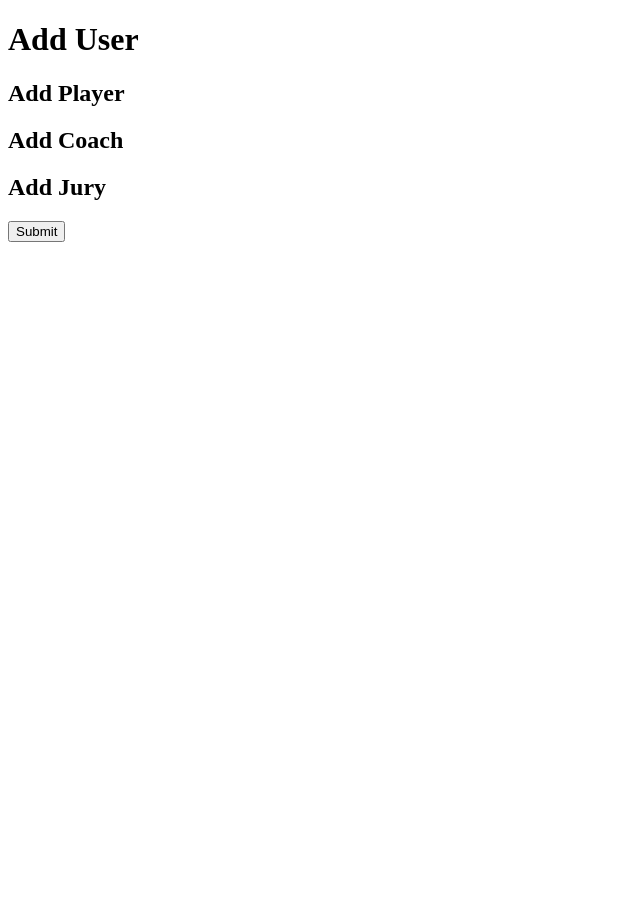
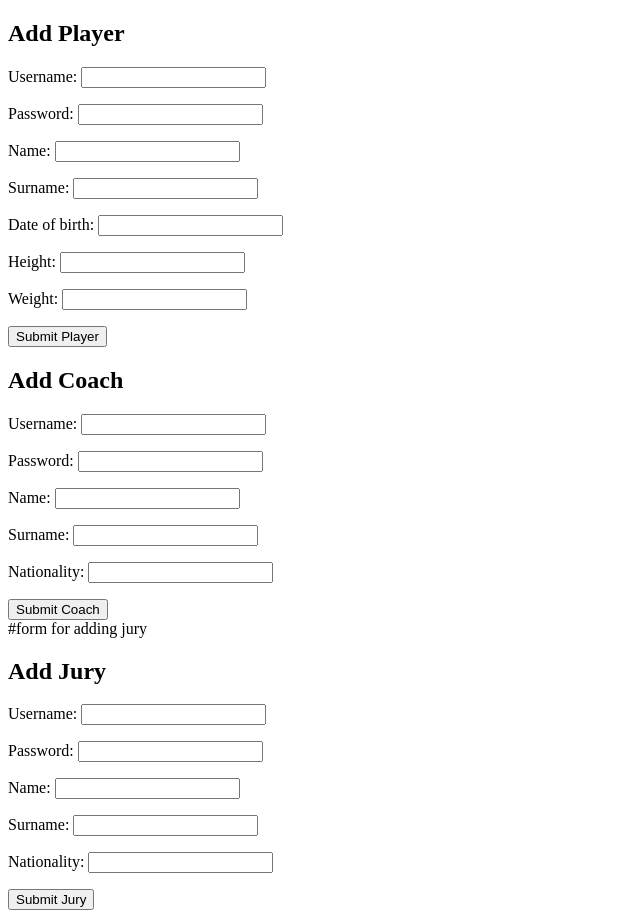
Before and after one commit to iremnuy/Django_DB_Management, a Django app: page /add_user/ in a window 1280 px wide. Shown: the whole page, without its empty margins (0-640 px from the left). Before the commit the page ends 242 px from the top, so only its background shows below. Run offline with Django 5.2, Linux system fonts and the light colour scheme.

Commit message:
user forms for insertion, need error handling

```diff
--- a/src/vb_app/templates/add_user.html
+++ b/src/vb_app/templates/add_user.html
@@ -6,25 +6,24 @@
     <title>Add User</title>
 </head>
 <body>
-    <h1>Add User</h1>
-    <form method="post">
-        {% csrf_token %}
-        <!-- Main User Form -->
-        {{ user_form.as_p }}
-
-        <!-- Player Form -->
         <h2>Add Player</h2>
-        {{ player_form.as_p }}
-
-        <!-- Coach Form -->
+        <form method="post">
+            {% csrf_token %}
+            {{ player_form.as_p }}
+            <button type="submit" name="submit_player">Submit Player</button>
+        </form>
         <h2>Add Coach</h2>
-        {{ coach_form.as_p }}
-
-        <!-- Jury Form -->
+        <form method="post">
+            {% csrf_token %}
+            {{ coach_form.as_p }}
+            <button type="submit" name="submit_coach">Submit Coach</button>
+        </form>
+        #form for adding jury
         <h2>Add Jury</h2>
-        {{ jury_form.as_p }}
-
-        <button type="submit">Submit</button>
-    </form>
+        <form method="post">
+            {% csrf_token %}
+            {{ jury_form.as_p }}
+            <button type="submit" name="submit_jury">Submit Jury</button>
+        </form>
 </body>
 </html>
--- a/src/vb_app/views.py
+++ b/src/vb_app/views.py
@@ -1,6 +1,15 @@
 from django.shortcuts import render, redirect
 from django.contrib.auth import authenticate, login
 from vb_app.queries.authenticate_manager import authenticate_manager
+from .forms import PlayerForm, CoachForm, JuryForm
+from django.db import connection
+
+
+def execute_query(query, params=None):
+    with connection.cursor() as cursor:
+        cursor.execute(query, params)
+        return cursor.fetchall()
+
 
 def login_view(request):
     if request.method == 'POST':
@@ -24,9 +33,65 @@ def dashboard_view(request):
 
 
 def add_user_view(request):
-    # Logic for adding a user
-    return render(request, 'add_user.html')
+    player_form = PlayerForm()
+    coach_form = CoachForm()
+    jury_form = JuryForm()
+    if request.method == 'POST':
+        if 'submit_player' in request.POST:
+            form = PlayerForm(request.POST)
+            if form.is_valid():
+                # Extract form data
+                username = form.cleaned_data['username']
+                password = form.cleaned_data['password']
+                name = form.cleaned_data['name']
+                surname = form.cleaned_data['surname']
+                date_of_birth = form.cleaned_data['date_of_birth']
+                height = form.cleaned_data['height']
+                weight = form.cleaned_data['weight']
+                # Execute SQL query to insert new player into database
+                query = "INSERT INTO Player (username, password, name, surname, date_of_birth, height, weight) VALUES (%s, %s, %s, %s, %s, %s, %s)"
+                params = (username, password, name, surname, date_of_birth, height, weight)
+                inserted=execute_query(query, params)
+                return render(request,'result.html',{'message':'Player added successfully!'})
+                # Perform any additional processing if needed
+            else:
+                print(form.errors)
+        elif 'submit_coach' in request.POST:
+            form = CoachForm(request.POST)
+            if form.is_valid():
+                # Extract form data
+                username = form.cleaned_data['username']
+                password = form.cleaned_data['password']
+                name = form.cleaned_data['name']
+                surname = form.cleaned_data['surname']
+                nationality = form.cleaned_data['nationality']
+                # Execute SQL query to insert new coach into database
+                query = "INSERT INTO Coach (username, password, name, surname, nationality) VALUES (%s, %s, %s, %s, %s)"
+                params = (username, password, name, surname, nationality)
+                inserted=execute_query(query, params)
+                return render(request,'result.html',{'message':'Coach added successfully!'})
+                # Perform any additional processing if needed
+        elif 'submit_jury' in request.POST:
+            form = JuryForm(request.POST)
+            if form.is_valid():
+                # Extract form data
+                username = form.cleaned_data['username']
+                password = form.cleaned_data['password']
+                name = form.cleaned_data['name']
+                surname = form.cleaned_data['surname']
+                nationality = form.cleaned_data['nationality']
+                # Execute SQL query to insert new jury into database
+                query = "INSERT INTO Jury (username, password, name, surname, nationality) VALUES (%s, %s, %s, %s, %s)"
+                params = (username, password, name, surname, nationality)
+                inserted=execute_query(query, params)
+                return render(request,'result.html',{'message':'Jury added successfully!'})
+                # Perform any additional processing if needed
 
+    else:
+        player_form = PlayerForm()
+        coach_form = CoachForm()
+        jury_form = JuryForm()
+    return render(request, 'add_user.html', {'player_form': player_form, 'coach_form': coach_form, 'jury_form': jury_form})
 def change_stadium_name_view(request):
     # Logic for changing stadium name
     return render(request, 'change_stadium_name.html')
```
Also changed, not shown: src/vb_app/templates/result.html (added, +16 -0 lines).
